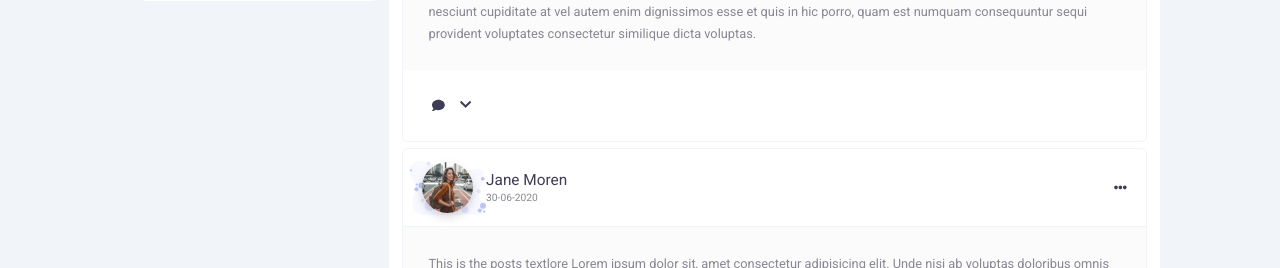
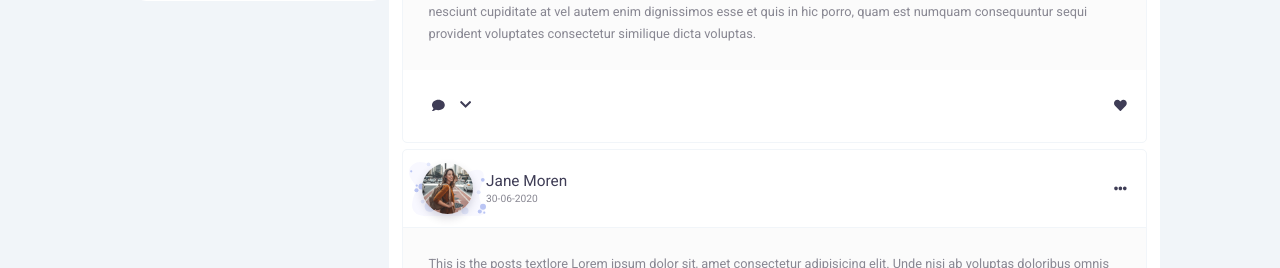
Before and after one commit to chynshow/project-social-network-app, a React (Create React App) app in the folder client/: page /profile in a window 1280 px wide. Shown: the part 684-952 px from the top of the page. Built offline with nearby package versions, Linux system fonts and the light colour scheme.

Commit message:
added Like component

```diff
--- /dev/null
+++ b/client/src/components/Posts/Like/index.js
@@ -0,0 +1,19 @@
+import React from 'react';
+import { FontAwesomeIcon } from '@fortawesome/react-fontawesome';
+import { faHeart } from '@fortawesome/free-solid-svg-icons';
+
+const Like = () => {
+  const handleOnClick = (value) => {
+    console.log('Like', value);
+  };
+  return (
+    <div className="c-like">
+      <button className="c-btn" onClick={() => handleOnClick()} type="button">
+        <FontAwesomeIcon icon={faHeart} />
+      </button>
+      <span className="c-like__count">7</span>
+    </div>
+  );
+};
+
+export default Like;
--- a/client/src/components/Posts/Post/index.js
+++ b/client/src/components/Posts/Post/index.js
@@ -1,8 +1,6 @@
 import React from 'react';
 import { FontAwesomeIcon } from '@fortawesome/react-fontawesome';
 import {
-  // faHeart,
-  // faComment,
   faEllipsisH,
   faShare,
   faTrash,
@@ -10,6 +8,7 @@ import {
 import UserAvatar from '../../Common/UserAvatar';
 import Overlay from '../../Common/Overlay';
 import Comments from '../Comments';
+import Like from '../Like';
 
 const Post = () => {
   const [showContextMenu, setShowContextMenu] = React.useState(false);
@@ -58,17 +57,8 @@ const Post = () => {
         </p>
       </div>
       <div className="c-post__action-panel">
-        {/* comment component */}
         <Comments />
-        {/* <button className="c-btn c-btn--primary" type="button">
-          Comment
-          <FontAwesomeIcon className="c-btn__icon" icon={faComment} />
-        </button> */}
-        {/* <div className="c-like">
-
-
-          <FontAwesomeIcon className="c-icon" icon={faHeart} />
-        </div> */}
+        <Like />
       </div>
     </div>
   );
--- a/client/src/styles/01-abstracts/mixins.scss
+++ b/client/src/styles/01-abstracts/mixins.scss
@@ -4,3 +4,13 @@
   background-repeat: no-repeat;
   background-position: $pos;
 }
+
+@mixin hide {
+  opacity: 0;
+  visibility: hidden;
+}
+
+@mixin show {
+  opacity: 1;
+  visibility: visible;
+}
--- a/client/src/styles/01-abstracts/variables.scss
+++ b/client/src/styles/01-abstracts/variables.scss
@@ -80,4 +80,4 @@ $font-icon: 1rem;
 $layout-gap: 0.2rem;
 
 // TRANSITION
-$transition: 0.2s easy-in-out;
+$transition: 0.2s;
--- a/client/src/styles/05-components/button/button.scss
+++ b/client/src/styles/05-components/button/button.scss
@@ -7,6 +7,8 @@
   cursor: pointer;
   color: $color-violet-dark;
   border-radius: 5px;
+  transition: 0.1s;
+  transform: scale(1);
 
   &__icon {
     margin: 0 0.5rem;
@@ -22,4 +24,8 @@
     padding: 0.7rem;
     border: 1px solid $color-blue-light;
   }
+
+  &:active {
+    transform: scale(1.12);
+  }
 }
--- /dev/null
+++ b/client/src/styles/05-components/posts/like.scss
@@ -0,0 +1,15 @@
+.c-like {
+  position: relative;
+  padding: 0.7rem 0;
+  &__count {
+    position: absolute;
+    right: 100%;
+    @include hide;
+    transition: $transition;
+  }
+
+  &:hover .c-like__count {
+    transform: translateX(-150%);
+    @include show;
+  }
+}
--- a/client/src/styles/05-components/posts/post.scss
+++ b/client/src/styles/05-components/posts/post.scss
@@ -54,6 +54,6 @@
     padding: 1.5rem;
     display: flex;
     justify-content: space-between;
-    align-items: center;
+    align-items: flex-start;
   }
 }
--- a/client/src/styles/index.scss
+++ b/client/src/styles/index.scss
@@ -28,6 +28,7 @@
 @import './05-components/profile/user-info/user-main-info.scss';
 @import './05-components/posts/posts.scss';
 @import './05-components/posts/post.scss';
+@import './05-components/posts/like.scss';
 @import './05-components/posts/post-context-menu.scss';
 @import './05-components/posts/post-modal.scss';
 @import './05-components/posts/comments/comments.scss';
```
